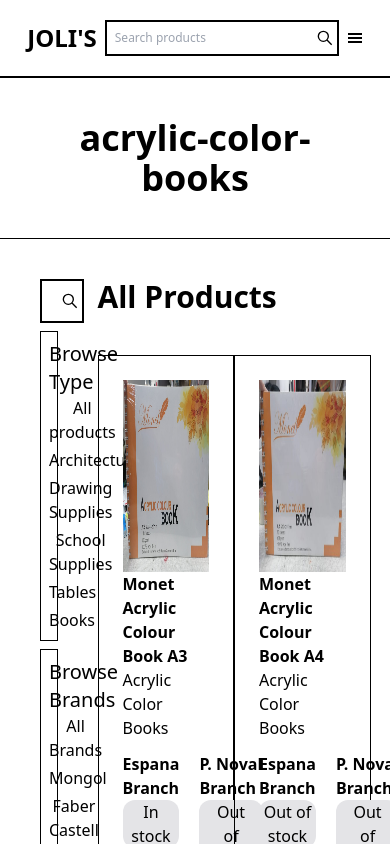
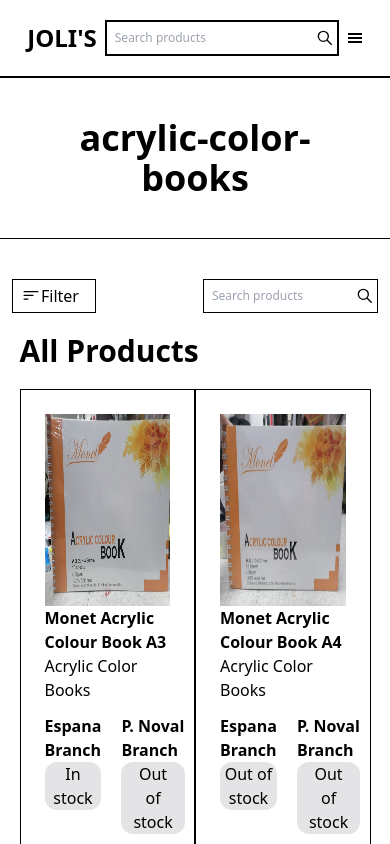
Before and after one commit to quinzonjosh/jolis, a Next.js app: page /categories/acrylic-color-books in a window 390 px wide. Shown: the top 844 px of the page. Built offline with nearby package versions, Linux system fonts and the light colour scheme.

Commit message:
Added filter button for mobile view

```diff
--- a/pages/categories/[productListing].js
+++ b/pages/categories/[productListing].js
@@ -3,6 +3,7 @@ import Image from "next/image";
 import Layout from "../../components/Layout/Layout";
 import Link from "next/link";
 import { GrSearch } from "react-icons/gr";
+import { BsFilterLeft } from "react-icons/bs";
 import { useRouter } from "next/router";
 import categories from "../../data/categories.json";
 import Product from "../../components/Product/Product";
@@ -20,23 +21,35 @@ export default function ProductListing({ products }) {
           : "Product Listing"}
       </section>
 
-      <section className="flex flex-row border-b border-black py-10">
+      <section className="flex flex-col md:flex-row border-b border-black py-10">
         {/* left panel */}
-        <div className="w-[25%] flex flex-col px-10 gap-2">
-          {/* Search bar */}
+        <div className="md:w-[25%] flex flex-col px-3 md:px-10 gap-2">
+          {/* Search bar (desktop view)*/}
+          <div className="flex justify-between">
+            {/* filter and Search bar (mobile view)*/}
             <div className="flex">
+              <button className="md:hidden flex border border-black pl-2 pr-4 pt-1">
+                <div className="pt-[2px]">
+                  <BsFilterLeft size={20} />
+                </div>
+                Filter
+              </button>
+            </div>
+
+            <div className="flex md:w-[100%]">
               <input
                 type="search"
                 name="Search here"
                 placeholder="Search products"
-              className="w-[100%] border-2 border-black border-r-0 p-2"
+                className="w-[150px] md:w-[100%] text-xs md:text-xl border border-black border-r-0 p-2"
               />
-            <button className="border-2 border-l-0 border-black p-1">
+              <button className="border border-l-0 border-black p-1">
                 <GrSearch />
               </button>
             </div>
+          </div>
           {/* browse type */}
-          <div className="w-[100%] border border-black p-2">
+          <div className="hidden md:block w-[100%] border border-black p-2">
             <div className="text-xl">Browse Type</div>
             <ul className="flex flex-col gap-1">
               <li>
@@ -60,7 +73,7 @@ export default function ProductListing({ products }) {
             </ul>
           </div>
           {/* browse type */}
-          <div className="w-[100%] border border-black p-2">
+          <div className="hidden md:block w-[100%] border border-black p-2">
             <div className="text-xl">Browse Brands</div>
             <ul className="flex flex-col gap-1">
               <li>
@@ -86,10 +99,10 @@ export default function ProductListing({ products }) {
         </div>
 
         {/* All products grid */}
-        <div className="w-[70%]">
+        <div className="w-[90%] mx-auto py-5">
           <div>
-            <h2 className="font-bold text-3xl">All Products</h2>
-            <div className="grid md:gap-5 sm:gap-2 md:grid-cols-3 grid-cols-2 lg:px-10 py-10">
+            <h2 className="font-bold text-3xl pb-5">All Products</h2>
+            <div className="grid md:gap-5 sm:gap-2 md:grid-cols-3 grid-cols-2 lg:px-0 md:py-5">
               {products.map((product, index) => {
                 return (
                   <Product
```
Lines whose indentation alone changed are shown as unchanged.
